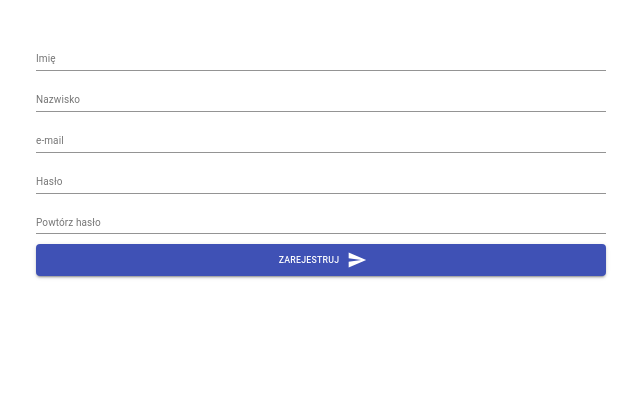
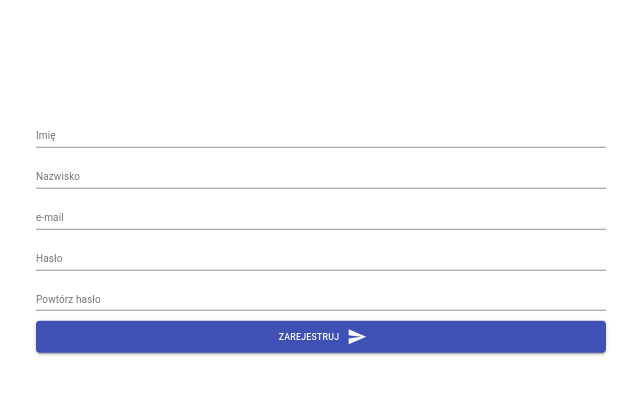
Before and after one commit to Franc91/Cut-Style, a React (Create React App) app: page /#/signUp in a window 1280 px wide. Shown: the top 394 px of the page, without its empty margins (319-959 px from the left). Built offline with nearby package versions, Linux system fonts and the light colour scheme.

Commit message:
added popup and registration validation

```diff
--- a/package.json
+++ b/package.json
@@ -14,7 +14,8 @@
     "react": "^16.12.0",
     "react-dom": "^16.12.0",
     "react-scripts": "3.3.0",
-    "react-scroll": "^1.7.14"
+    "react-scroll": "^1.7.14",
+    "reactjs-popup": "^1.5.0"
   },
   "scripts": {
     "start": "react-scripts start",
--- a/src/component/site/Nav/Nav.js
+++ b/src/component/site/Nav/Nav.js
@@ -1,111 +1,9 @@
-// import React from 'react';
-// import { makeStyles } from '@material-ui/core/styles';
-// import SwipeableDrawer from '@material-ui/core/SwipeableDrawer';
-// import Button from '@material-ui/core/Button';
-// import List from '@material-ui/core/List';
-// import Divider from '@material-ui/core/Divider';
-// import ListItem from '@material-ui/core/ListItem';
-// import ListItemIcon from '@material-ui/core/ListItemIcon';
-// import ListItemText from '@material-ui/core/ListItemText';
-// import InboxIcon from '@material-ui/icons/MoveToInbox';
-// import MailIcon from '@material-ui/icons/Mail';
-// import MenuIcon from '@material-ui/icons/Menu';
-
-// const useStyles = makeStyles({
-//   list: {
-//     width: 250,
-//   },
-//   fullList: {
-//     width: 'auto',
-//   },
-// });
-
-// function Nav() {
-//   const classes = useStyles();
-//   const [state, setState] = React.useState({
-//     right: false,
-//   });
-
-//   const toggleDrawer = (side, open) => event => {
-//     if (event && event.type === 'keydown' && (event.key === 'Tab' || event.key === 'Shift')) {
-//       return;
-//     }
-//     setState({ ...state, [side]: open });
-//   };
-
-//   const sideList = side => (
-//     <div
-//       className={classes.list}
-//       role="presentation"
-//       onClick={toggleDrawer(side, false)}
-//       onKeyDown={toggleDrawer(side, false)}
-//     >
-//       <List>
-//         {['Inbox', 'Starred', 'Send email', 'Drafts'].map((text, index) => (
-//           <ListItem button key={text}>
-//             <ListItemIcon>{index % 2 === 0 ? <InboxIcon /> : <MailIcon />}</ListItemIcon>
-//             <ListItemText primary={text} />
-//           </ListItem>
-//         ))}
-//       </List>
-//       <Divider />
-//       <List>
-//         {['All mail', 'Trash', 'Spam'].map((text, index) => (
-//           <ListItem button key={text}>
-//             <ListItemIcon>{index % 2 === 0 ? <InboxIcon /> : <MailIcon />}</ListItemIcon>
-//             <ListItemText primary={text} />
-//           </ListItem>
-//         ))}
-//       </List>
-//     </div>
-//   );
-
-//   const fullList = side => (
-//     <div
-//       className={classes.fullList}
-//       role="presentation"
-//       onClick={toggleDrawer(side, false)}
-//       onKeyDown={toggleDrawer(side, false)}
-//     >
-//       <List>
-//         {['Inbox', 'Starred', 'Send email', 'Drafts'].map((text, index) => (
-//           <ListItem button key={text}>
-//             <ListItemIcon>{index % 2 === 0 ? <InboxIcon /> : <MailIcon />}</ListItemIcon>
-//             <ListItemText primary={text} />
-//           </ListItem>
-//         ))}
-//       </List>
-//       <Divider />
-//       <List>
-//         {['All mail', 'Trash', 'Spam'].map((text, index) => (
-//           <ListItem button key={text}>
-//             <ListItemIcon>{index % 2 === 0 ? <InboxIcon /> : <MailIcon />}</ListItemIcon>
-//             <ListItemText primary={text} />
-//           </ListItem>
-//         ))}
-//       </List>
-//     </div>
-//   );
-
-//   return (
-//     <div>
-//       <Button onClick={toggleDrawer('right', true)}><MenuIcon/></Button>
-//       <SwipeableDrawer
-//         anchor="right"
-//         open={state.right}
-//         onClose={toggleDrawer('right', false)}
-//         onOpen={toggleDrawer('right', true)}
-//       >
-//         {sideList('right')}
-//       </SwipeableDrawer>
-//     </div>
-//   );
-// };
-
 import React, { Component } from 'react';
 import { Link } from 'react-scroll';
 import { MenuList, MenuItem } from '@material-ui/core';
-import { Link as RouterLink } from 'react-router-dom';
+import Popup from "reactjs-popup";
+import SignIn from '../SignIn/SignIn';
+import SignUp from '../SignUp/SignUp';
 
 class Nav extends Component {
     render() {
@@ -151,21 +49,22 @@ class Nav extends Component {
                             Kontakt
                         </Link>
                     </MenuItem>
-                    <MenuItem  className="navigationList__item">
-                        <RouterLink
-                        style={{textDecoration: 'none'}}
-                        to="/signUp">
-                            Rejestracja
-                        </RouterLink>
-                    </MenuItem>
-                    <MenuItem  className="navigationList__item">
-                        <RouterLink
-                        style={{textDecoration: 'none'}}
-                        to="/signIn"
-                        >
-                            Logowanie
-                        </RouterLink>
-                    </MenuItem>
+                    <Popup trigger={<MenuItem className="navigationList__item--SignUn"> Rejestracja </MenuItem>} modal>
+                        {
+                            close=>(
+                                <SignUp/>
+                            )
+                        }
+                    </Popup>
+                    <Popup
+                    trigger={<MenuItem className="navigationList__item--SignIn"> Logowanie </MenuItem>}
+                    modal
+                    closeOnDocumentClick
+                    >
+                        {
+                            <SignIn/>
+                        }
+                    </Popup>
                 </MenuList>
             </nav>
         );
--- a/src/component/site/SignIn/SignIn.js
+++ b/src/component/site/SignIn/SignIn.js
@@ -23,7 +23,7 @@ export class SignIn extends Component {
             justifyContent: "center",
             position: "absolute",
             left: "50%",
-            width: "30%",
+            width: "50%",
             transform: "translate(-50%,-50%)",
             top: "50%"
         })
@@ -32,7 +32,7 @@ export class SignIn extends Component {
     get divStyle (){
         return({
             position: 'relative',
-            height: "90vh"
+            height: '15rem'
         })
     }
 
@@ -72,9 +72,9 @@ export class SignIn extends Component {
             <div className="SignIn row" style={this.divStyle} >
 
                 <form style={this.formStyle} onSubmit={this.handleOnSubmit}>
-                    <TextField type="email" label="e-mail" name="email" onChange={this.handleOnChange}/>
+                    <TextField type="email" label="e-mail" name="email" value={this.state.email} onChange={this.handleOnChange}/>
                     <p style={this.alertStyle}>{this.state.error.email && "Email powinien zawierać co najmniej 3 znaki oraz @"}</p>
-                    <TextField type="password" label="Hasło" name="password" onChange={this.handleOnChange}/>
+                    <TextField type="password" label="Hasło" name="password" value={this.state.password} onChange={this.handleOnChange}/>
                     <p style={this.alertStyle}>{this.state.error.password && "Błędne Hasło "}</p>
                     <Button
                         type="submit"
--- a/src/component/site/SignUp/SignUp.js
+++ b/src/component/site/SignUp/SignUp.js
@@ -2,14 +2,19 @@ import React, { Component } from 'react';
 import { TextField, Button } from '@material-ui/core';
 import SendIcon from '@material-ui/icons/Send';
 
-
 export class SignUp extends Component {
-    style={
+    state={
         name:'',
         surname:'',
         email:'',
         password:'',
-        rePassword:''
+        rePassword:'',
+        error:{
+            name: false,
+            surname: false,
+            email: false,
+            password:false
+        }
 
     }
     get formStyle(){
@@ -20,14 +25,16 @@ export class SignUp extends Component {
             justifyContent: "center",
             position: "absolute",
             left: "50%",
+            top: "50%",
             width: "50%",
-            transform: "translateX(-50%)"
+            transform: "translateX(-50%) translateY(-50%)",
         })
     }
 
     get divStyle (){
         return({
-            position: 'relative'
+            position: 'relative',
+            height: '40rem',
         })
     }
 
@@ -36,22 +43,90 @@ export class SignUp extends Component {
             marginTop: '1rem'
         })
     }
+    get alertStyle(){
+        return({
+            color: "red"
+        })
+    }
 
     handleOnChange=(e)=>{
         this.setState({
             [e.target.name]: e.target.value
         })
     }
+
+    handleOnSubmit = (e) => {
+        e.preventDefault();
+        this.setState(prev => ({
+            ...prev,
+            error: {
+              ...prev.error,
+              email: (this.state.email.indexOf('@') > -1|| this.state.email.length >= 3 )? false : true,
+              password: (this.state.password === this.state.rePassword ||
+              this.state.password < 5) ? true : false ,
+              name: this.state.name < 5 ? true : false,
+              surname: this.state.surname < 5 ? true : false
+
+            }
+        }))
+    }
     render() {
         return (
             <div className="SignUp row" style={this.divStyle} >
-                <form style={this.formStyle}>
-                    <TextField type="text" label="Imię" name="name" onChange={this.handleOnChange}/>
-                    <TextField type="text" label="Nazwisko" name="surname" onChange={this.handleOnChange}/>
-                    <TextField type="email" label="e-mail" name="email" onChange={this.handleOnChange}/>
-                    <TextField type="password" label="Hasło" name="password" onChange={this.handleOnChange}/>
-                    <TextField type="password" label="Powtórz hasło" name="rePassword" onChange={this.handleOnChange}/>
+                <form style={this.formStyle} onSubmit={this.handleOnSubmit}>
+                    <TextField
+                    type="text"
+                    label="Imię"
+                    name="name"
+                    value={this.state.name}
+                    onChange={this.handleOnChange}/>
+                    <p style={this.alertStyle}>
+                        {
+                            this.state.error.name && "Imie powinno mieć wiecej niż 5 znaków"
+                        }
+                    </p>
+                    <TextField
+                    type="text"
+                    label="Nazwisko"
+                    name="surname"
+                    value={this.state.surname}
+                    onChange={this.handleOnChange}/>
+                    <p style={this.alertStyle}>
+                        {
+                            this.state.error.surname && "Nazwisko powinno mieć wiecej niż 5 znaków"
+                        }
+                    </p>
+                    <TextField
+                    type="email"
+                    label="e-mail"
+                    name="email"
+                    value={this.state.email}
+                    onChange={this.handleOnChange}/>
+                    <p style={this.alertStyle}>
+                        {
+                            this.state.error.email && "Email powinien zawierać co najmniej 3 znaki oraz @"
+                        }
+                    </p>
+                    <TextField
+                    type="password"
+                    label="Hasło"
+                    name="password"
+                    value={this.state.password}
+                    onChange={this.handleOnChange}/>
+                    <p style={this.alertStyle}>
+                        {
+                            this.state.error.password && "Hasła nie są takie same lub hasło zawiera mniej niż 5 znaków"
+                        }
+                    </p>
+                    <TextField
+                    type="password"
+                    label="Powtórz hasło"
+                    name="rePassword"
+                    value={this.state.rePassword}
+                    onChange={this.handleOnChange}/>
+                    <p style={this.alertStyle}></p>
                     <Button
+                        type="submit"
                         style={this.buttonStyle}
                         variant="contained"
                         color="primary"
```
Also changed, not shown: src/config/fbConfig.js (+30 -6 lines), 1 other file (tests, documents, lock files or other folders).
